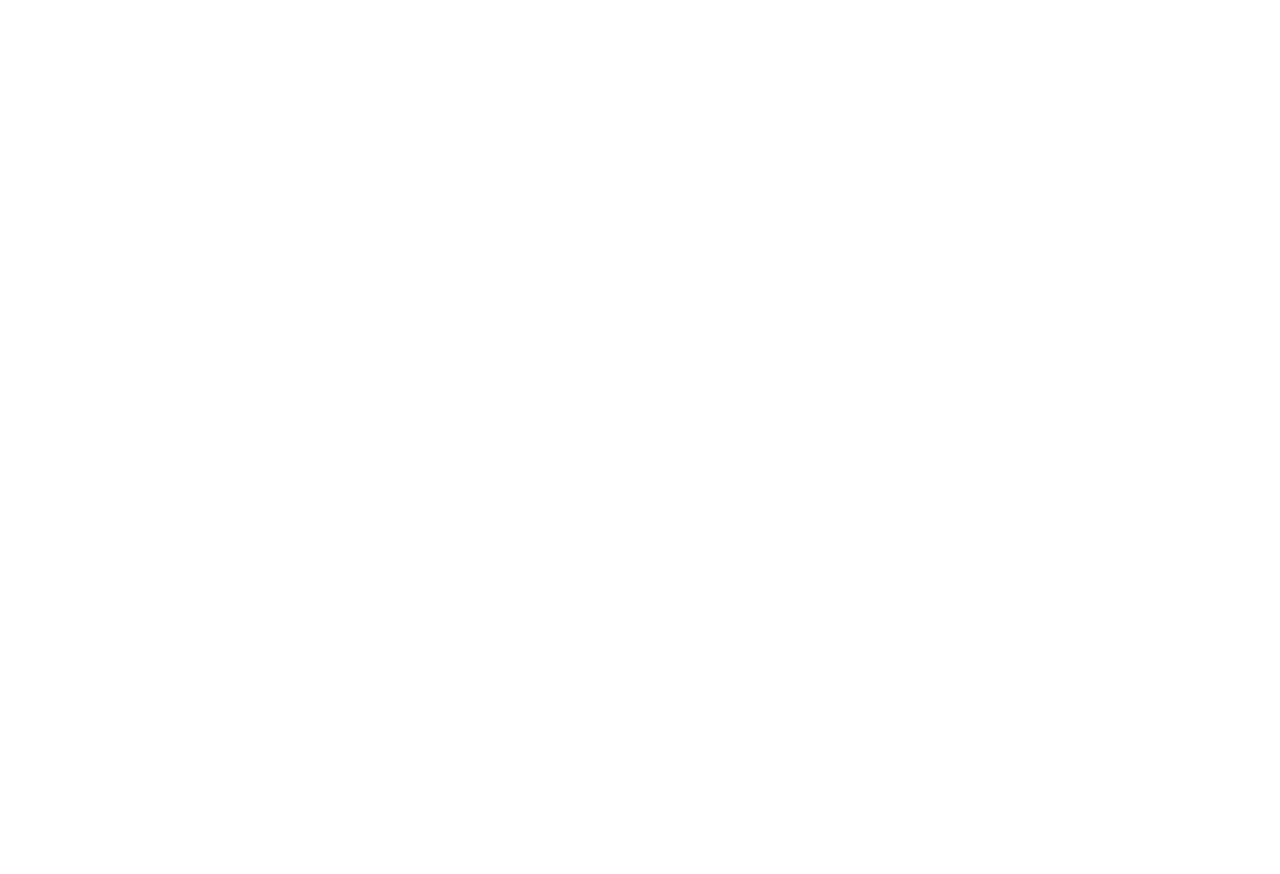
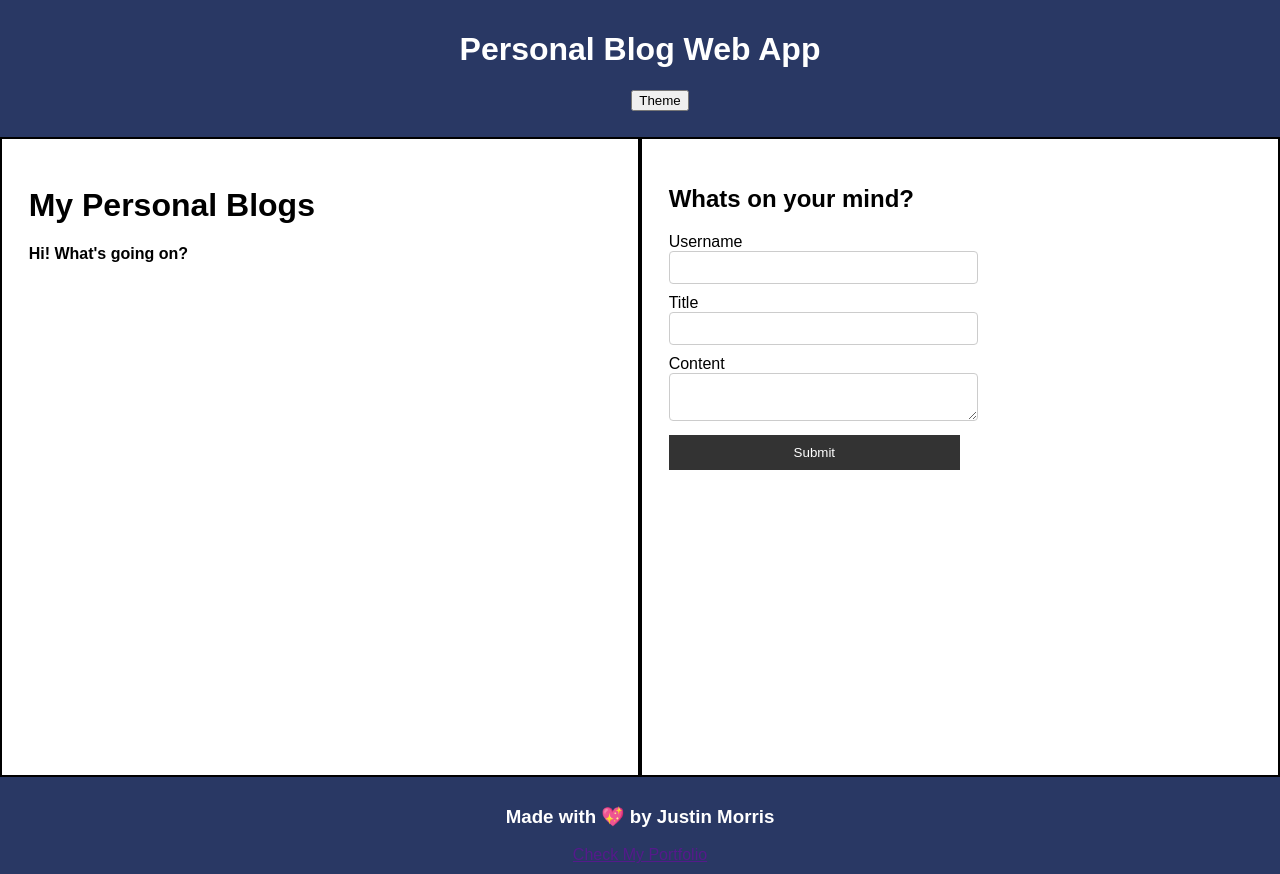
Before and after one commit to jmorris38/Module-4-Challenge-Web-APIs-PersonalBlog, a plain HTML site: page index.html in a window 1280 px wide. Before the commit the page ends 800 px from the top, so only its background shows below. Drawn offline with Linux system fonts and the light colour scheme.

Commit message:
form page design ready

```diff
--- a/assets/css/form.css
+++ b/assets/css/form.css
@@ -0,0 +1,48 @@
+body {
+    margin: 0;
+    font-family: Arial, sans-serif;
+  }
+
+  header, footer {
+    background-color: #293864;
+    color: white;
+    text-align: center;
+    padding: 10px;
+  }
+
+  #container {
+    display: flex;
+    height: 80vh;
+  }
+
+  .box {
+    flex: 1;
+    border: 2px solid black;
+    padding: 20pt;
+  }
+
+  label {
+    margin-bottom: 5px;
+}
+
+input[type="text"],
+textarea {
+    width: 50%;
+    padding: 8px;
+    margin-bottom: 10px;
+    border: 1px solid #ccc;
+    border-radius: 4px;
+}
+
+input[type="submit"] {
+    background-color: #333;
+    width: 50%;
+    color: white;
+    border: none;
+    padding: 10px 20px;
+    cursor: pointer;
+}
+
+input[type="submit"]:hover {
+    background-color: #555;
+}
--- a/index.html
+++ b/index.html
@@ -1,11 +1,59 @@
 <!DOCTYPE html>
 <html lang="en">
 <head>
-    <meta charset="UTF-8">
-    <meta name="viewport" content="width=device-width, initial-scale=1.0">
-    <title>Document</title>
+  <meta charset="UTF-8">
+  <meta name="viewport" content="width=device-width, initial-scale=1.0">
+  <title>Personal Blog</title>
+  <link rel="stylesheet" href="./assets/css/form.css">
+  <link rel="stylesheet" href="./assets/css/styles.css" />
 </head>
-<body>
+<body id="dark">
+  <header>
+    <h1>Personal Blog Web App</h1>
+    <nav>
+        <ul>
+            <button id = "theme">Theme</button>
+        </ul>
+    </nav>
+  </header>
+  <div id="container">
+    <div class="box">
+      <h1>My Personal Blogs</h1>
+      <h4>Hi! What's going on?</h4>
+    </div>
+    <div class="box">
+      <h2>Whats on your mind?</h2>
+        <form>
+            <div class="l1">
+                <label for="un">Username</label>
+            </div>
+            <div>
+                <input type="text" id="un" />
+            </div>
+            <div class="l2">
+                <label for="t1">Title</label>
+            </div>
+            <div>
+                <input type="text" id="t1" />
+            </div>
+            <div class="l3">
+                <label for="c1">Content</label>
+            </div>
+            <div class="l4">
+                <textarea id="c1"></textarea>
+            </div>
+            <input type="submit" id="submission" value="Submit" />
+        </form>
+    </div>
+  </div>
+  <footer>
+    <h3>Made with &#128150; by Justin Morris</h3>
+        <div>
+            <a href="" alt="Portfolio">Check My Portfolio</a>
+        </div>
+  </footer>
 
+    <script src="./assets/js/form.js"></script>
+    <script src="./assets/js/logic.js"></script>
 </body>
 </html>
```
Also changed, not shown: test.html (+3 -2 lines).
